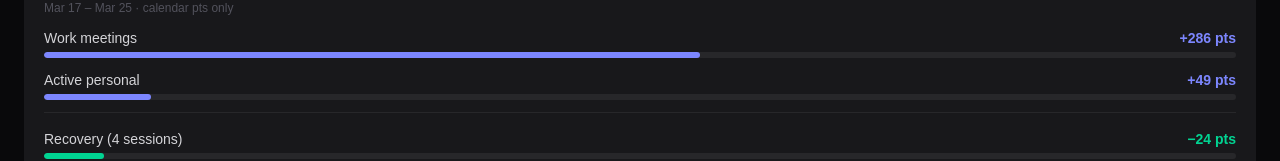
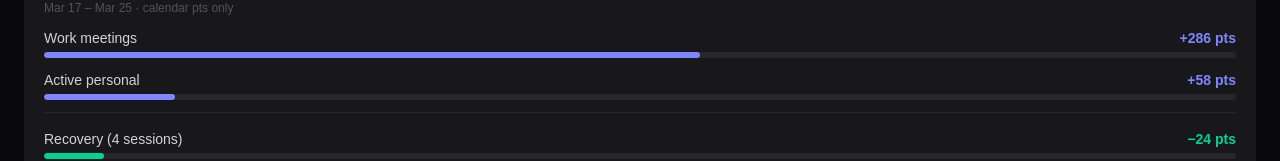
Before and after one commit to stephenkpowell-ops/strata-poc, a Next.js app: page /history in a window 1280 px wide. Shown: the part 393-554 px from the top of the page. Built offline with nearby package versions, Linux system fonts and the light colour scheme.

Commit message:
fix cumulative personal pts constant — include March 22 events

```diff
--- a/src/app/history/page.tsx
+++ b/src/app/history/page.tsx
@@ -22,7 +22,7 @@ import Sparkline from '@/components/Sparkline';
 // ─────────────────────────────────────────────────────────────────────────────
 
 const CUMULATIVE_WORK_PTS     = 286;
-const CUMULATIVE_PERSONAL_PTS = 49;
+const CUMULATIVE_PERSONAL_PTS = 58;  // updated: includes Mar 22 personal events (+9 pts)
 
 // ─────────────────────────────────────────────────────────────────────────────
 // HELPERS
```
